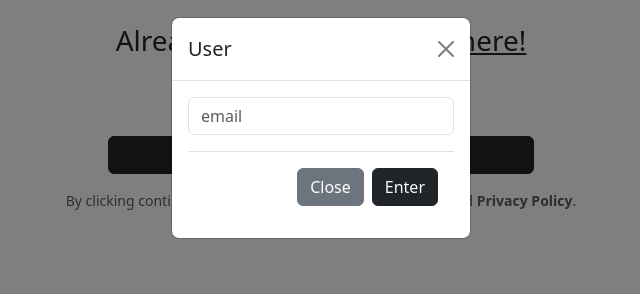
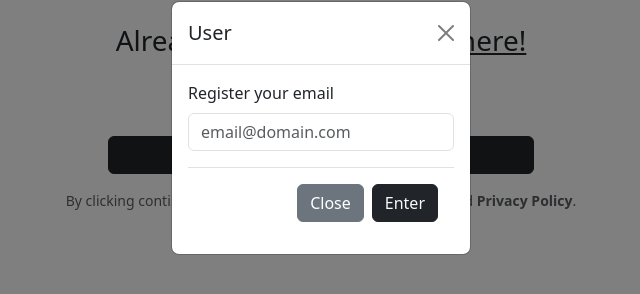
Before and after one commit to JAV-7/DAySW_tasks, a plain HTML site: page interfaces/index.html in a window 1280 px wide. Both pictures are taken after a click on the link "Login here!". Shown: the part 272-566 px from the top of the page, without its empty margins (319-959 px from the left). Drawn offline with nearby package versions, Linux system fonts and the light colour scheme.

Commit message:
Small fix

```diff
--- a/interfaces/index.html
+++ b/interfaces/index.html
@@ -95,7 +95,8 @@
                     <div class="modal-body">
                         <form id="registerForm" action="./picks.html" method="get">
                             <div class="mb-3">
-                                <input type="email" class="form-control" id="create-user" placeholder="email" required />
+                                <label for="username" class="form-label">Register your email</label>
+                                <input type="email" class="form-control" id="create-user" placeholder="email@domain.com" required />
                             </div>
                             <div class="modal-footer">
                                 <button type="button" class="btn btn-secondary" data-bs-dismiss="modal">Close</button>
```
